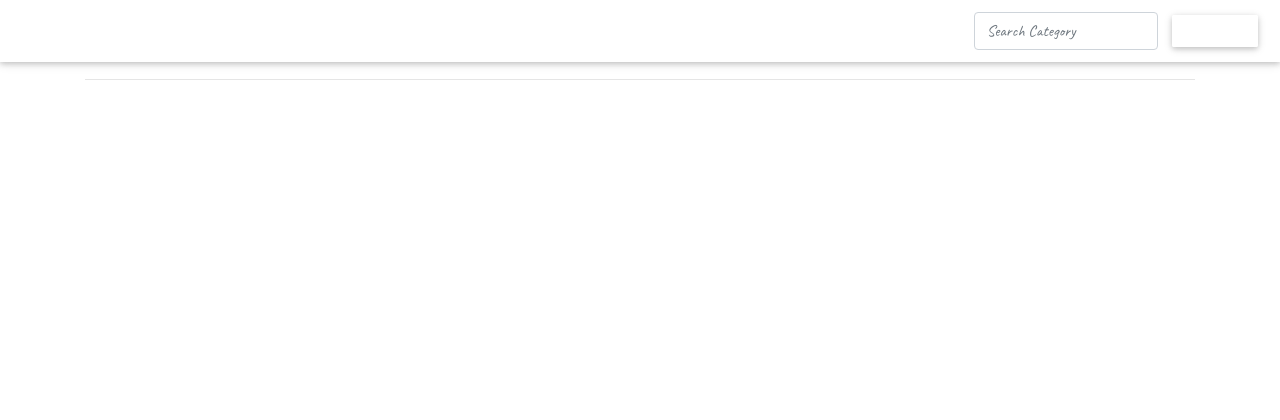
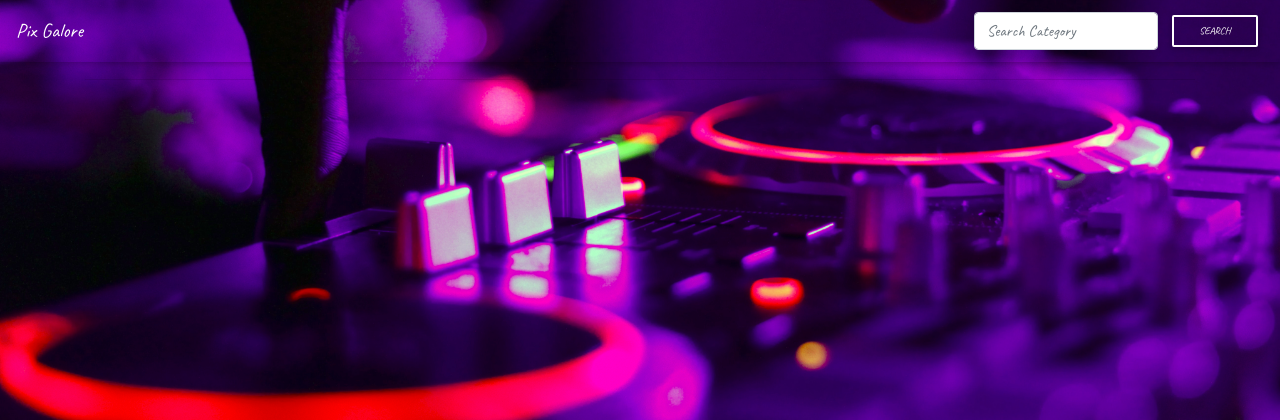
Before and after one commit to moharick/pix-galore, a Django app: page / in a window 1280 px wide. Shown: the top 420 px of the page. Run offline with Django 3.2, Linux system fonts and the light colour scheme; data that the repository does not hold is empty; some libraries are stand-ins or nearby versions.

Commit message:
This commit adds styles.

```diff
--- a/gallery/static/css/index.css
+++ b/gallery/static/css/index.css
@@ -1,3 +1,10 @@
 *{
     font-family: 'Caveat', cursive;
 }
+body{
+
+background-image: url('../assets/bgg.jpg');
+background-repeat:no-repeat;
+background-position:center;
+background-size:cover;
+}
```
Also changed, not shown: gallery/static/assets/bg.jpg (added), gallery/static/assets/bgg.jpg (added).
